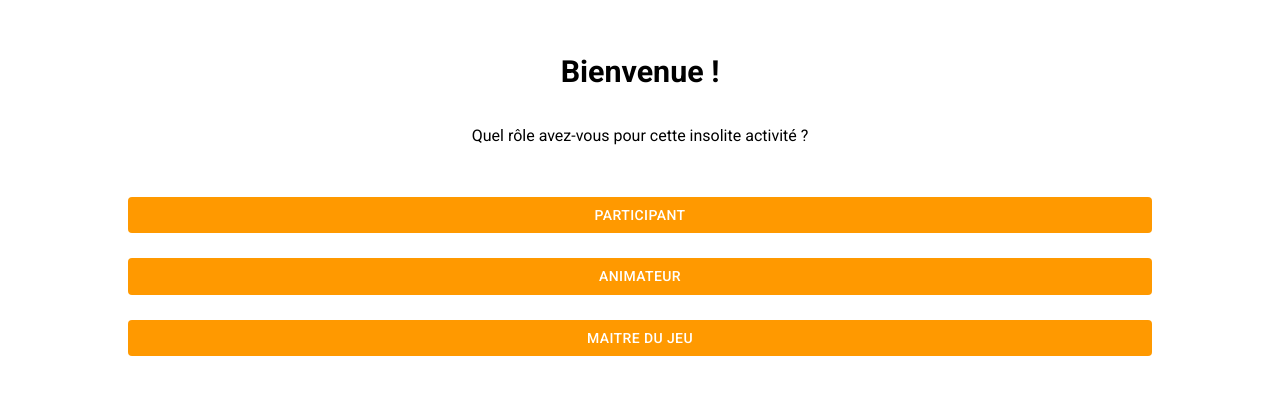
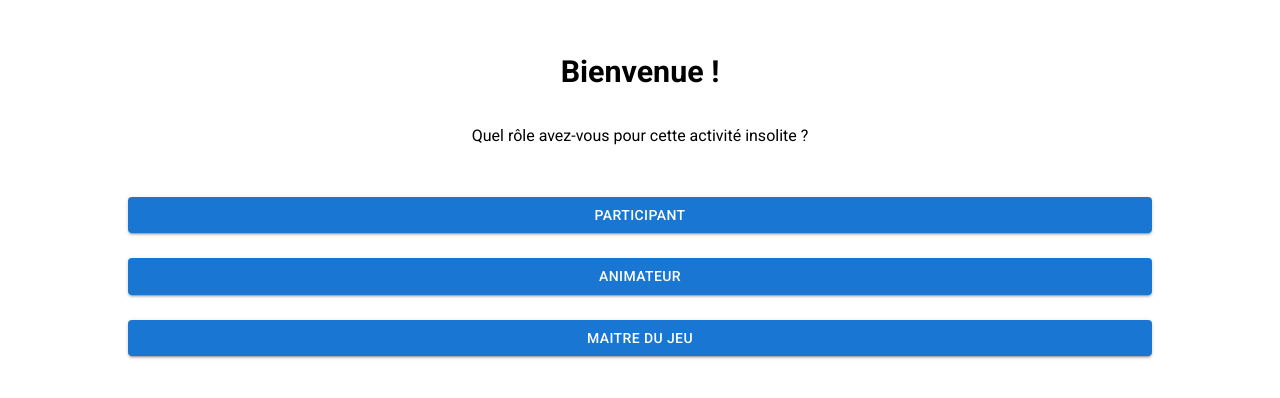
Before and after one commit to JoAnisky/rotation-app-frontend, a React (Vite) app: page / in a window 1280 px wide. Shown: the part 196-594 px from the top of the page. Built offline with nearby package versions, Linux system fonts and the light colour scheme; no server answers.

Commit message:
Removed buttons classes

```diff
--- a/src/pages/Home.tsx
+++ b/src/pages/Home.tsx
@@ -7,19 +7,19 @@ const Home: React.FC = () => {
     <div className="index">
       <Box className="_welcome">
         <h1>Bienvenue !</h1>
-        <p>Quel rôle avez-vous pour cette insolite activité ?</p>
+        <p>Quel rôle avez-vous pour cette activité insolite ?</p>
       </Box>
 
       <Box className="roles-choice">
-        <Button className="btnChoiceRole" component={Link} to="/activity_code/participant">
+        <Button variant="contained" component={Link} to="/activity_code/participant">
           {" "}
           Participant
         </Button>
-        <Button className="btnChoiceRole" component={Link} to="/activity_code/animator">
+        <Button variant="contained" component={Link} to="/activity_code/animator">
           {" "}
           Animateur
         </Button>
-        <Button className="btnChoiceRole" component={Link} to="/login">
+        <Button variant="contained" component={Link} to="/login">
           {" "}
           Maitre du jeu
         </Button>
```
